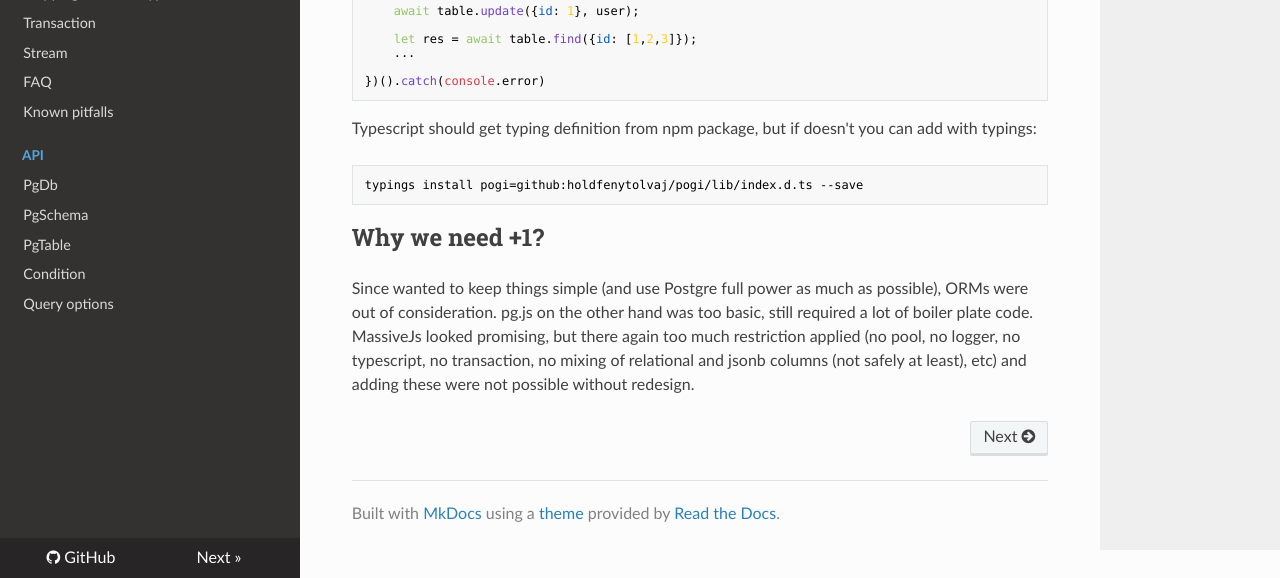
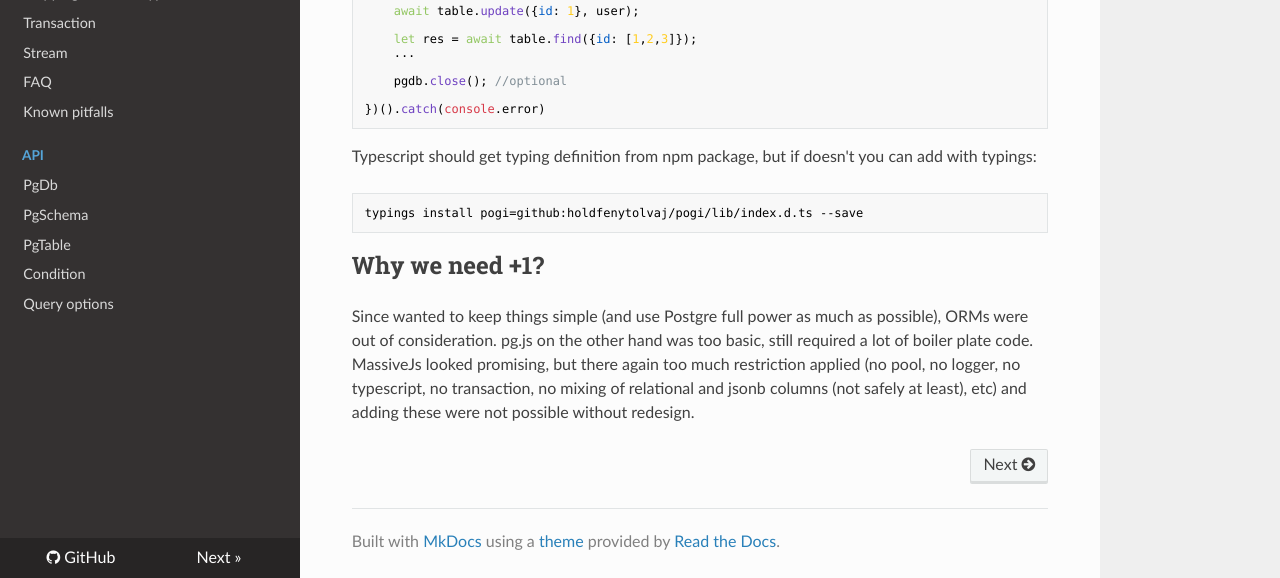
Before and after one commit to holdfenytolvaj/pogi, an MkDocs documentation site: the page built from docs/index.md, in a window 1280 px wide and 900 px high, scrolled down 602 px, cut to the strip 322-900 px from the top of the window. Built offline with MkDocs 1.6.1, drawn with Linux system fonts in a browser that asks for light colours; nearby versions of some CDN libraries; old or Windows-style settings are respelled for this version of MkDocs.

Commit message:
to trigger readthedocs

````diff
--- a/docs/index.md
+++ b/docs/index.md
@@ -31,6 +31,8 @@ import {PgDb} from "pogi";
     let res = await table.find({id: [1,2,3]});
     ...
 
+    pgdb.close(); //optional
+
 })().catch(console.error)
 ```
 
````
Also changed, not shown: 1 other file.
